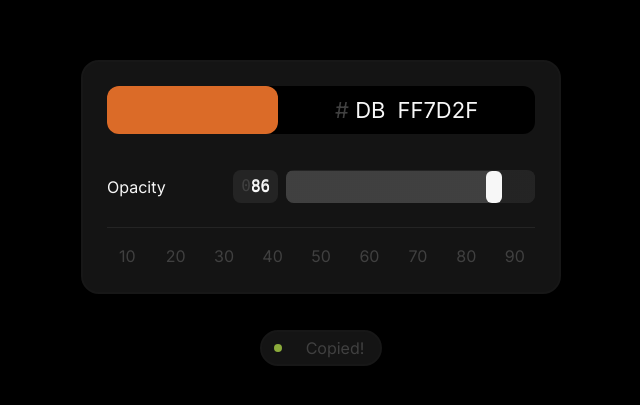
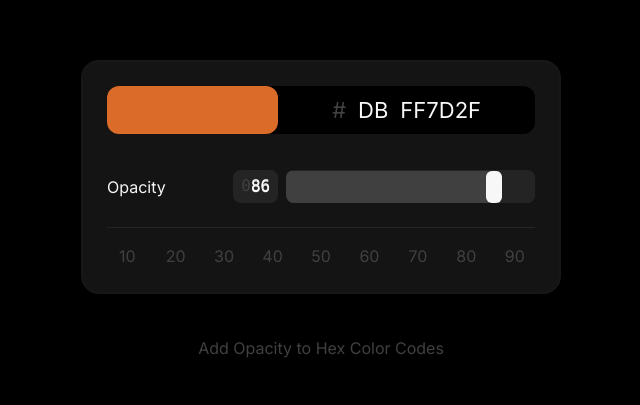
Before and after one commit to AustinChiatto/hex-code-opacity, a Next.js app: page / in a window 1280 px wide. Shown: the part 187-592 px from the top of the page, without its empty margins (319-959 px from the left). Built offline with nearby package versions, Linux system fonts and the light colour scheme.

Commit message:
implement hex toggle

```diff
--- a/src/app/globals.css
+++ b/src/app/globals.css
@@ -69,3 +69,23 @@ body {
   border-color: transparent;
   color: transparent;
 }
+
+@keyframes shake {
+  0%,
+  100% {
+    transform: rotate(0) scale(1);
+  }
+  25% {
+    transform: rotate(2deg) scale(1.05);
+  }
+  50% {
+    transform: rotate(-2deg) scale(1.05);
+  }
+  75% {
+    transform: rotate(2deg) scale(1.05);
+  }
+}
+
+.shake {
+  animation: shake 600ms;
+}
--- a/src/app/page.tsx
+++ b/src/app/page.tsx
@@ -7,18 +7,30 @@ import { useEffect, useState } from 'react';
 export default function Home() {
   const [inputHex, setInputHex] = useState('FF7D2F');
   const [opacity, setOpacity] = useState(86);
-  const [copied, setCopied] = useState('');
+  const [copied, setCopied] = useState<string>();
+  const [hexActive, setHexActive] = useState<boolean>(false);
+  const [isShaking, setIsShaking] = useState<boolean>(false);
 
   const handleCopy = (value: string) => {
     navigator.clipboard
       .writeText(value)
       .then(() => {
         setCopied(value);
+        setIsShaking(true);
       })
       .catch((err) => {
         console.error('Could not copy text: ', err);
       });
   };
+
+  useEffect(() => {
+    if (isShaking) {
+      const timer = setTimeout(() => {
+        setIsShaking(false);
+      }, 600);
+      return () => clearTimeout(timer);
+    }
+  }, [isShaking]);
 
   useEffect(() => {
     const handlePaste = (event: ClipboardEvent) => {
@@ -38,7 +50,7 @@ export default function Home() {
   }, [setInputHex]);
 
   const hexOpacValue = opacityToHex(opacity);
-  const fullHex = `#${hexOpacValue}${inputHex}`;
+  const fullHex = `${hexActive ? '#' : ''}${hexOpacValue}${inputHex}`;
 
   return (
     <main className="flex min-h-screen flex-col items-center justify-center p-24">
@@ -48,6 +60,8 @@ export default function Home() {
           opacCode={hexOpacValue}
           fullHex={fullHex}
           handleCopy={handleCopy}
+          setHexActive={setHexActive}
+          hexActive={hexActive}
         />
         <OpacityInputs
           opacValue={opacity}
@@ -57,14 +71,21 @@ export default function Home() {
         />
       </div>
       <div className="text-center mt-9">
-        {/* <h1 className="text-muted">Add Opacity to Hex Color Codes</h1> */}
-        <div className="flex items-center gap-4 w-full px-3 pr-4 py-1 bg-card-background border border-2 border-card-border rounded-full">
+        {copied ? (
+          <div
+            className={`flex items-center gap-4 w-full px-3 pr-4 py-1 bg-card-background border border-2 border-card-border rounded-full ${
+              isShaking ? 'shake' : ''
+            }`}
+          >
             <span className="block h-2 w-2 bg-success rounded-full"></span>
             <ul className="flex-1 flex gap-2 text-muted">
               <li>{copied}</li>
               <li>Copied!</li>
             </ul>
           </div>
+        ) : (
+          <p className="text-muted py-[0.375rem]">Add Opacity to Hex Color Codes</p>
+        )}
       </div>
     </main>
   );
--- a/src/components/ColorValuesDisplay.tsx
+++ b/src/components/ColorValuesDisplay.tsx
@@ -3,22 +3,29 @@ type Props = {
   opacCode: string;
   fullHex: string;
   handleCopy: any; //todo: set type
+  setHexActive: any; //todo: set type
+  hexActive: boolean;
 };
 
-const ColorValuesDisplay = ({ hexValue, opacCode, fullHex, handleCopy }: Props) => {
+const ColorValuesDisplay = ({ hexValue, opacCode, fullHex, handleCopy, setHexActive, hexActive }: Props) => {
   return (
     <section className="rounded-lg bg-background flex flex-1 items-center">
       <div
-        className="h-12 w-2/5 rounded-lg"
+        className="h-12 w-2/5 rounded-lg transition-all duration-300"
         style={{ background: `#${hexValue}${opacCode}` }}
       ></div>
       <ul className="flex gap-3 flex-1 items-center justify-center">
         <li>
           <button
+            className={`text-lg pr-3 ${hexActive ? 'text-foregroudn' : 'text-muted'}`}
+            onClick={() => setHexActive((prevState: boolean) => !prevState)}
+          >
+            #
+          </button>
+          <button
             className="text-lg"
             onClick={() => handleCopy(opacCode)}
           >
-            <span className="text-muted"># </span>
             {opacCode}
           </button>
         </li>
```
Lines whose indentation alone changed are shown as unchanged.
